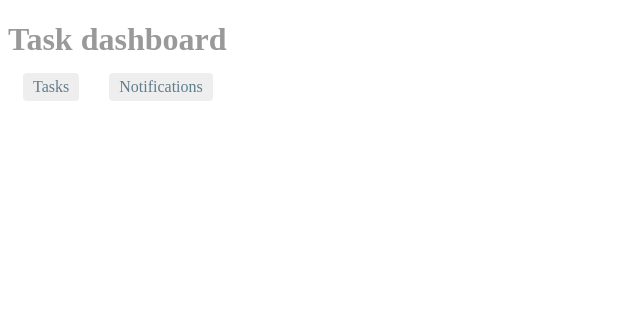
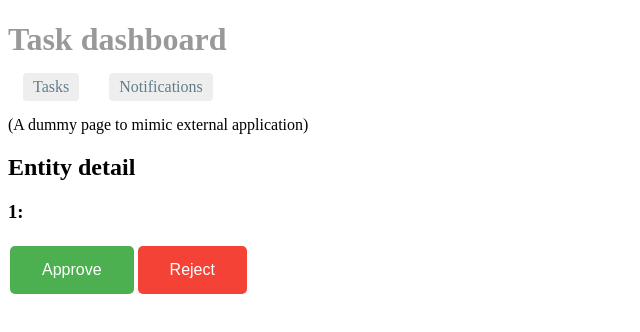
Before and after one commit to jayakumarc/task-dashboard-ui, an Angular app: page /entity-detail/1 in a window 1280 px wide. Before the commit this address led to /. Shown: the top 332 px of the page, without its empty margins (0-640 px from the left). Built offline with nearby package versions, Linux system fonts and the light colour scheme.

Commit message:
Add a dummy route to mimic external application

```diff
--- a/src/app/app-routing.module.ts
+++ b/src/app/app-routing.module.ts
@@ -2,11 +2,14 @@ import { NgModule } from '@angular/core';
 import { Routes, RouterModule } from '@angular/router';
 import { TasksComponent } from './tasks/tasks.component'
 import { NotificationsComponent } from './notifications/notifications.component'
+import { EntityDetailComponent } from './entity-detail/entity-detail.component'
 
 const routes: Routes = [
   { path: 'tasks', component: TasksComponent },
   { path: 'notifications', component: NotificationsComponent },
-  { path: '', redirectTo: '/tasks', pathMatch: 'full' }
+  { path: '', redirectTo: '/tasks', pathMatch: 'full' },
+
+  { path: 'entity-detail/:id', component: EntityDetailComponent },
 ];
 
 @NgModule({
--- a/src/app/app.module.ts
+++ b/src/app/app.module.ts
@@ -6,12 +6,14 @@ import { AppRoutingModule } from './app-routing.module';
 import { AppComponent } from './app.component';
 import { TasksComponent } from './tasks/tasks.component';
 import { NotificationsComponent } from './notifications/notifications.component';
+import { EntityDetailComponent } from './entity-detail/entity-detail.component';
 
 @NgModule({
   declarations: [
     AppComponent,
     TasksComponent,
-    NotificationsComponent
+    NotificationsComponent,
+    EntityDetailComponent
   ],
   imports: [
     BrowserModule,
--- /dev/null
+++ b/src/app/entity-detail/entity-detail.component.html
@@ -0,0 +1,9 @@
+<div>(A dummy page to mimic external application)</div>
+<h2>Entity detail</h2>
+<h3>
+  {{ id }}:
+</h3>
+<div>
+  <button class="button approve" (click)="approve(true)">Approve</button>
+  <button class="button reject" (click)="approve(false)">Reject</button>
+</div>
--- /dev/null
+++ b/src/app/entity-detail/entity-detail.component.scss
@@ -0,0 +1,25 @@
+.button {
+  background-color: #C0C0C0;
+  border: none;
+  color: white;
+  padding: 15px 32px;
+  text-align: center;
+  text-decoration: none;
+  display: inline-block;
+  font-size: 16px;
+  margin: 4px 2px;
+  border-radius: 5px;
+  position: relative;
+  transition: all ease 0.4s;
+  cursor: pointer;
+}
+.button:active {
+  box-shadow: 0 3px 0 #00823F;
+  top: 3px;
+}
+.approve {
+    background-color: #4CAF50;
+}
+.reject {
+    background-color: #f44336;
+}
--- /dev/null
+++ b/src/app/entity-detail/entity-detail.component.ts
@@ -0,0 +1,26 @@
+import { Component, OnInit } from '@angular/core';
+import { ActivatedRoute } from '@angular/router';
+import { HttpClient } from '@angular/common/http';
+
+@Component({
+  selector: 'app-entity-detail',
+  templateUrl: './entity-detail.component.html',
+  styleUrls: ['./entity-detail.component.scss']
+})
+export class EntityDetailComponent implements OnInit {
+  id: string;
+
+  constructor(private route: ActivatedRoute, private http: HttpClient) { }
+
+  ngOnInit() {
+    this.id = this.route.snapshot.paramMap.get('id');
+  }
+
+  approve(approve: boolean): void {
+    this.http.put(
+      `/workflow-service/api/process-entities/${this.id}`,
+      { "approved": approve }
+    ).subscribe();
+  }
+
+}
```
Also changed, not shown: src/proxy.conf.json (+7 -0 lines), 2 other files (tests, documents, lock files or other folders).
